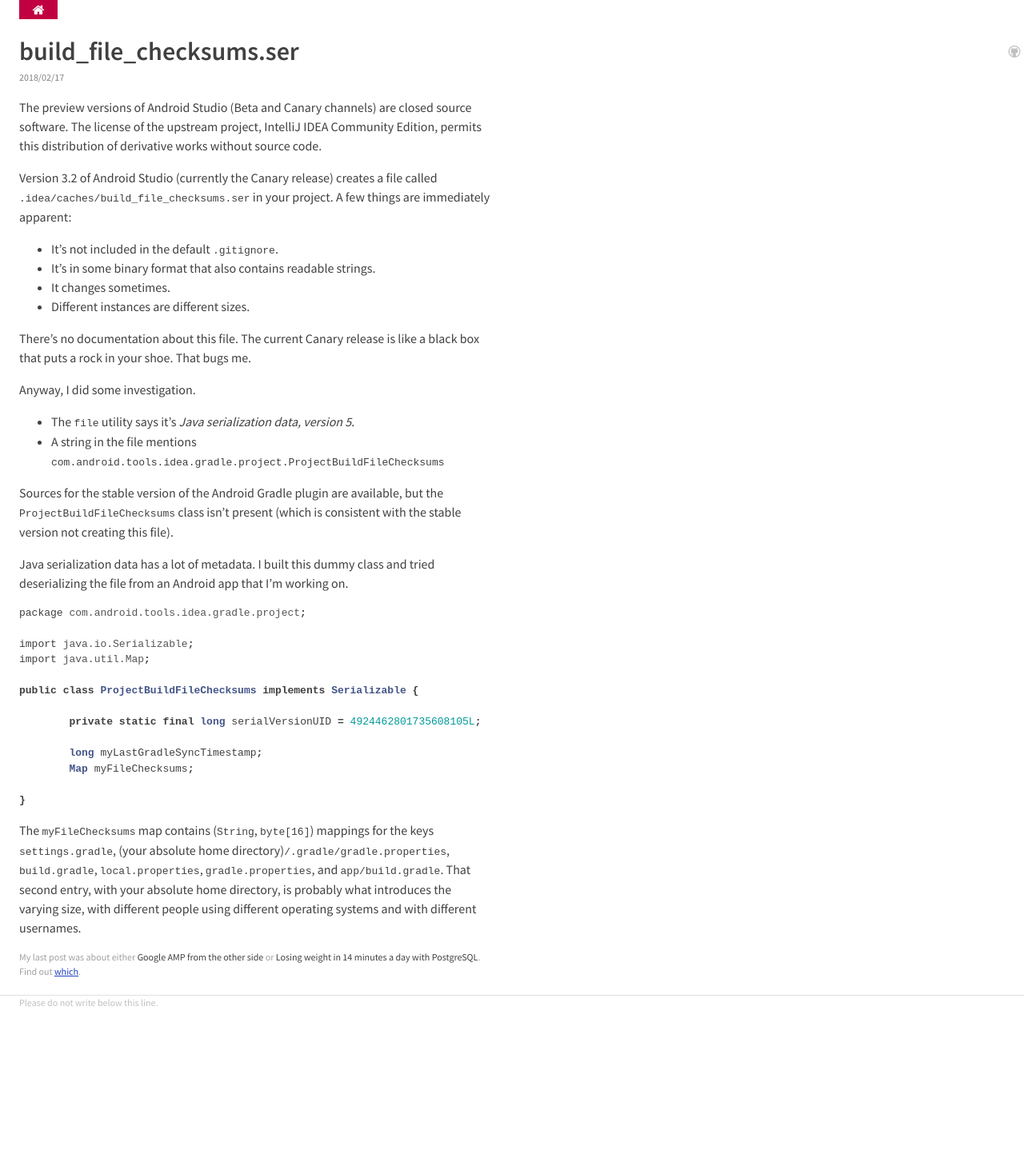
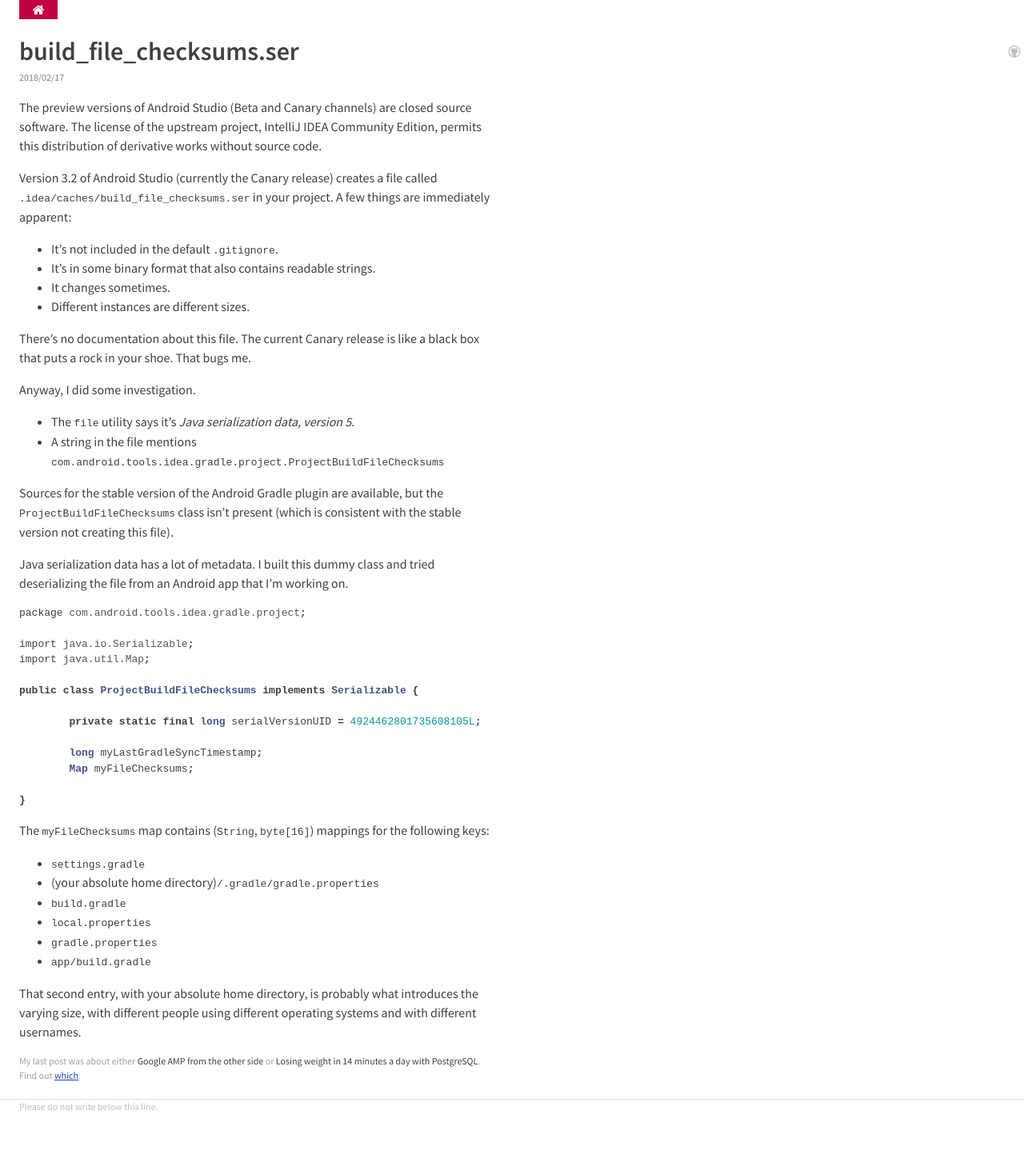
Before and after one commit to wh0/wh0.github.io, a Jekyll site: the page built from _posts/2018-02-17-build-file-checksums-ser.md, in a window 1280 px wide. Shown: the whole page at 80% size. Built offline with Jekyll 4.4.1, drawn with Linux system fonts in a browser that asks for light colours; before the commit the page ends 1308 px from its top, so only the background shows below that.

Commit message:
bullet up a list

````diff
--- a/_posts/2018-02-17-build-file-checksums-ser.md
+++ b/_posts/2018-02-17-build-file-checksums-ser.md
@@ -46,5 +46,13 @@
 }
 ```
 
-The `myFileChecksums` map contains (`String`, `byte[16]`) mappings for the keys `settings.gradle`, (your absolute home directory)`/.gradle/gradle.properties`, `build.gradle`, `local.properties`, `gradle.properties`, and `app/build.gradle`.
+The `myFileChecksums` map contains (`String`, `byte[16]`) mappings for the following keys:
+
+* `settings.gradle`
+* (your absolute home directory)`/.gradle/gradle.properties`
+* `build.gradle`
+* `local.properties`
+* `gradle.properties`
+* `app/build.gradle`
+
 That second entry, with your absolute home directory, is probably what introduces the varying size, with different people using different operating systems and with different usernames.
````
